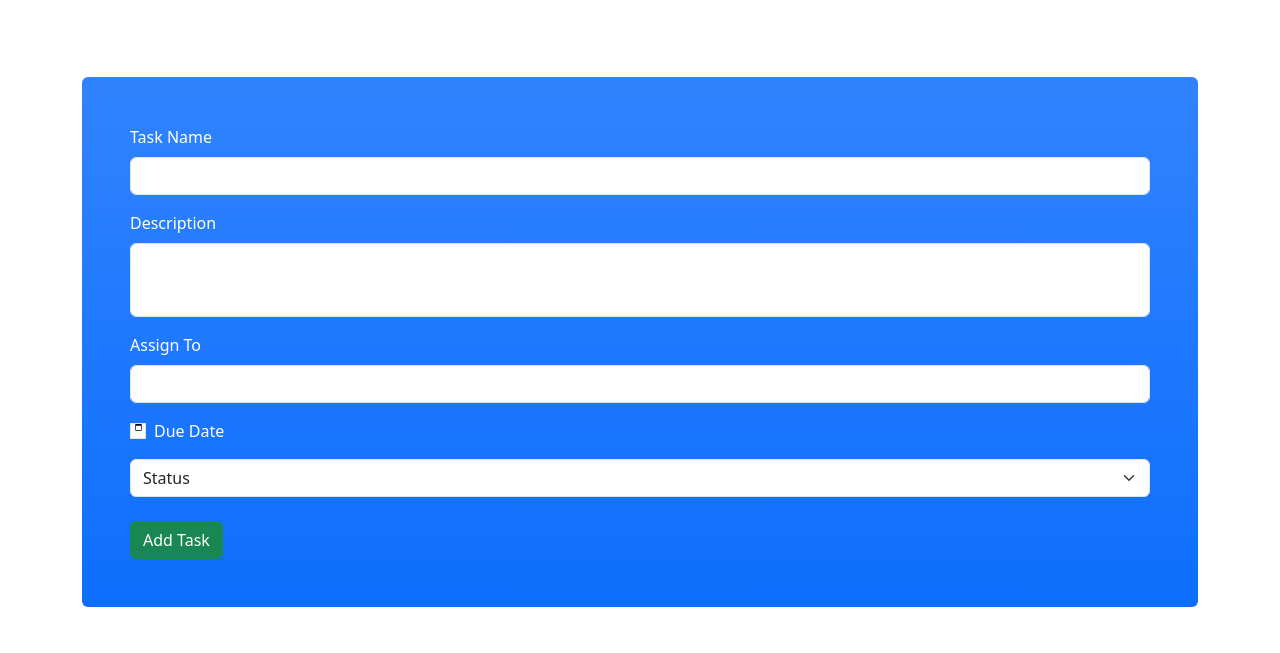
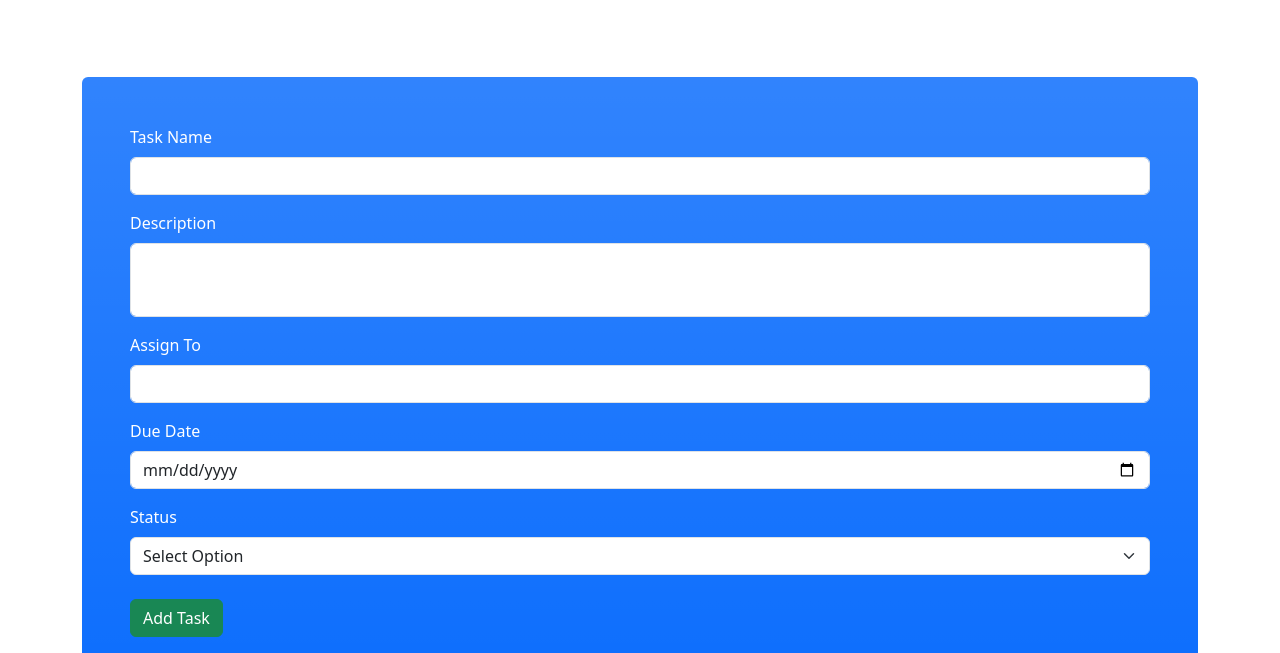
Before and after one commit to dilhan-j/task-list, a plain HTML site: page index.html in a window 1280 px wide. Shown: the part 147-800 px from the top of the page. Drawn offline with nearby package versions, Linux system fonts and the light colour scheme.

Commit message:
Added manual input for date

```diff
--- a/index.html
+++ b/index.html
@@ -30,12 +30,14 @@
               <label for="assignTo" class="form-label">Assign To</label>
               <input type="text" class="form-control" id="assignTo" />
             </div>
-            <div class="mb-3 form-check">
-              <input type="date" class="form-check-input" id="dueDate" />
-              <label class="form-check-label" for="dueDate">Due Date</label>
+            <div class="mb-3 px-0 form-check">
+              <label class="form-label" for="dueDate">Due Date</label>
+              <input type="date" class="form-control" id="dueDate" />
+
             </div>
-            <select class="form-select">
-              <option selected>Status</option>
+            <label class="form-label" for="status">Status</label>
+            <select class="form-select" id="status">
+              <option selected>Select Option</option>
               <option value="1">TODO</option>
               <option value="2">IN PROGRESS</option>
               <option value="3">REVIEW</option>
@@ -119,7 +121,7 @@
       </div>
     </div>
     <footer id="footerTask">
-    <p class="text-center mb-1 py-3 bg-primary text-white">&copy; Copyright 2023 - Priscilla, Steven &amp; Dilhan</p>
+    <p class="text-center mb-0 py-3 bg-primary text-white">&copy; Copyright 2023 - Priscilla, Steven &amp; Dilhan</p>
     </footer>
     <script src="https://cdn.jsdelivr.net/npm/bootstrap@5.3.0-alpha3/dist/js/bootstrap.bundle.min.js" integrity="sha384-ENjdO4Dr2bkBIFxQpeoTz1HIcje39Wm4jDKdf19U8gI4ddQ3GYNS7NTKfAdVQSZe" crossorigin="anonymous">
     </script>
```
